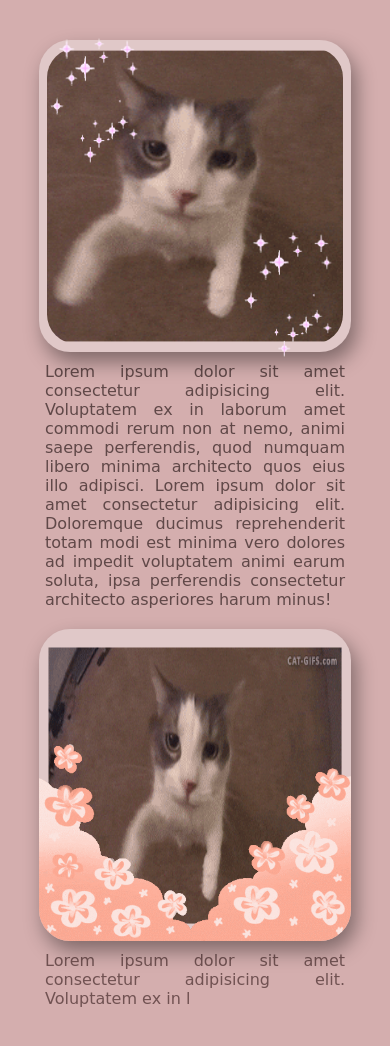
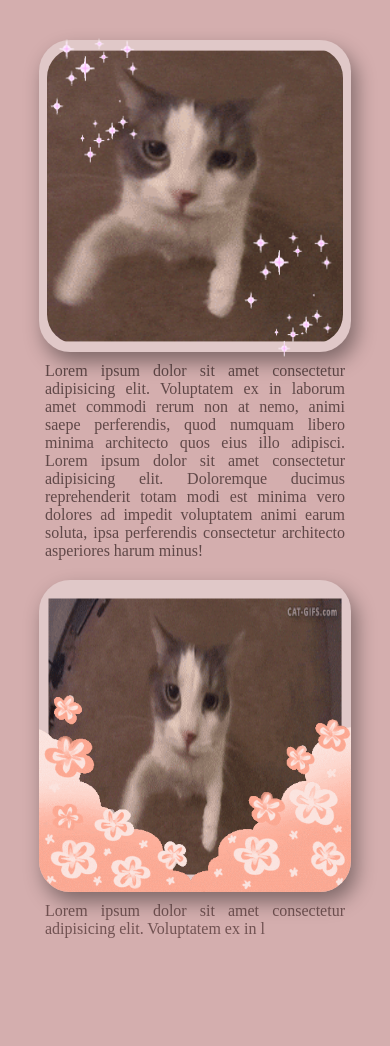
Before and after one commit to Christian-jay/Allysooooonnn, a plain HTML site: page index2.html in a window 390 px wide. Drawn offline with Linux system fonts and the light colour scheme.

Commit message:
04/01/2025

```diff
--- a/styles2.css
+++ b/styles2.css
@@ -78,7 +78,7 @@ html, body {
 
 /* 📝 Text - Always Below */
 .text {
-    font-family: 'Fredoka One', cursive;
+    font-family: 'Fredoka One';
     width: 50vw;
     max-width: 400px;
     text-align: justify;
@@ -87,7 +87,7 @@ html, body {
 }
 
 .second-text {
-    font-family: 'Fredoka One', cursive;
+    font-family: 'Fredoka One';
     width: 50vw;
     max-width: 400px;
     text-align: justify;
@@ -215,7 +215,7 @@ button:hover {
     body {
         width: 100%;
         height: auto;
-        min-height: 1350px;
+        min-height: 1200px;
         background-color: #D4AEAE;
         background-size: cover;
         background-position: center;
```
